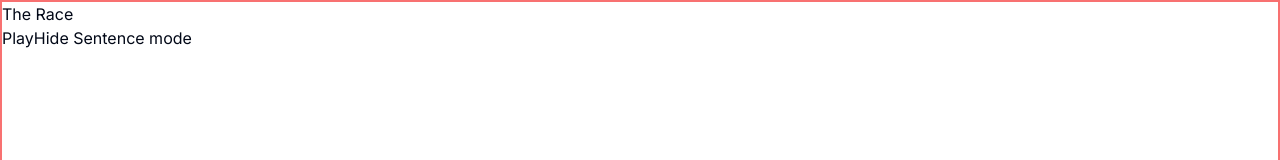
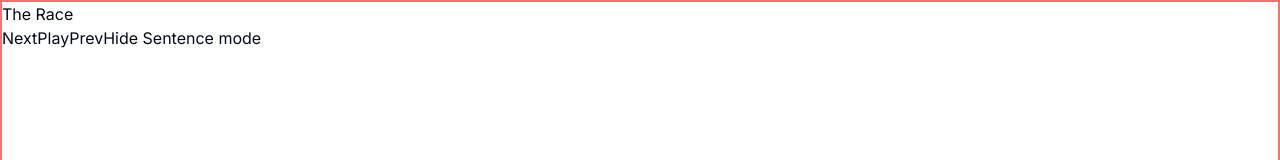
Before and after one commit to developedbyluan/ministoryhabit, a Next.js app: page /audio-player in a window 1280 px wide. Both pictures are taken after a click on the button "Show Sentence Mode". Shown: the top 160 px of the page. Built offline with nearby package versions, Linux system fonts and the light colour scheme.

Commit message:
feat: add next/prev navigation in sentence mode
- Add playNext and playPrev functions to useAudio hook
- Pass navigation functions to SentenceMode component
- Add next/prev buttons to sentence mode UI

```diff
--- a/src/app/(root)/audio-player/page.tsx
+++ b/src/app/(root)/audio-player/page.tsx
@@ -25,6 +25,8 @@ export default function AudioPlayerPage() {
     currentLyricIndex,
     updateCurrentLyricIndex,
     playInRange,
+    playNext,
+    playPrev
   } = useAudio(audioUrl, startTime, audioDuration);
 
   // TODO: PREPARE FOR SHOWING `SENTENCE MODE`
@@ -44,6 +46,8 @@ export default function AudioPlayerPage() {
             curretLyricIndex={currentLyricIndex}
             handleShowSentenceMode={handleShowSentenceMode}
             playInRange={playInRange}
+            playNext={playNext}
+            playPrev={playPrev}
             playing={playing}
           />
         </>
--- a/src/components/SentenceMode.tsx
+++ b/src/components/SentenceMode.tsx
@@ -5,12 +5,16 @@ export default function SentenceMode({
   curretLyricIndex,
   handleShowSentenceMode,
   playInRange,
+  playNext,
+  playPrev,
   playing,
 }: {
   lyrics: Lyric[];
   curretLyricIndex: number;
   handleShowSentenceMode: () => void;
   playInRange: (startTime: number, endTime: number) => void;
+  playNext: () => void;
+  playPrev: () => void;
   playing: boolean;
 }) {
   const currentLyric = lyrics[curretLyricIndex];
@@ -21,9 +25,11 @@ export default function SentenceMode({
   return (
     <main>
       <p>{currentLyric.text}</p>
+      <button onClick={() => playNext()}>Next</button>
       <button onClick={() => handlePlayInRange()}>
         {playing ? "Pause" : "Play"}
       </button>
+      <button onClick={() => playPrev}>Prev</button>
       <button onClick={handleShowSentenceMode}>Hide Sentence mode</button>
     </main>
   );
--- a/src/hooks/use-audio.ts
+++ b/src/hooks/use-audio.ts
@@ -93,6 +93,14 @@ export function useAudio(
     endTimeRef.current = endTime - 0.4;
   }
 
+  function playNext() {
+    setCurrentLyricIndex(prev => prev + 1)
+  }
+
+  function playPrev() {
+    setCurrentLyricIndex(prev => prev - 1)
+  }
+
   return {
     playing,
     duration,
@@ -102,5 +110,7 @@ export function useAudio(
     currentLyricIndex,
     updateCurrentLyricIndex,
     playInRange,
+    playNext,
+    playPrev
   };
 }
```
